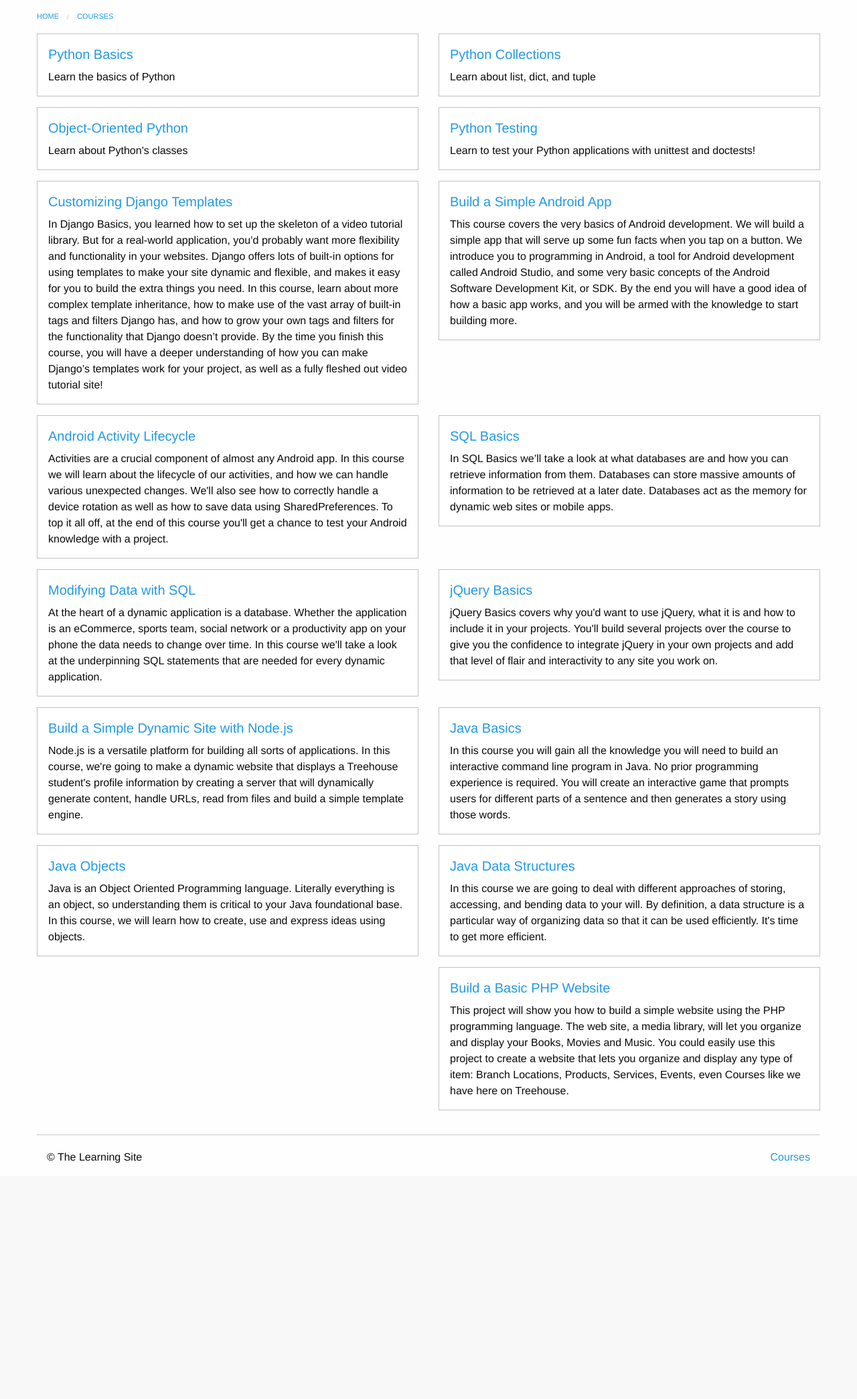
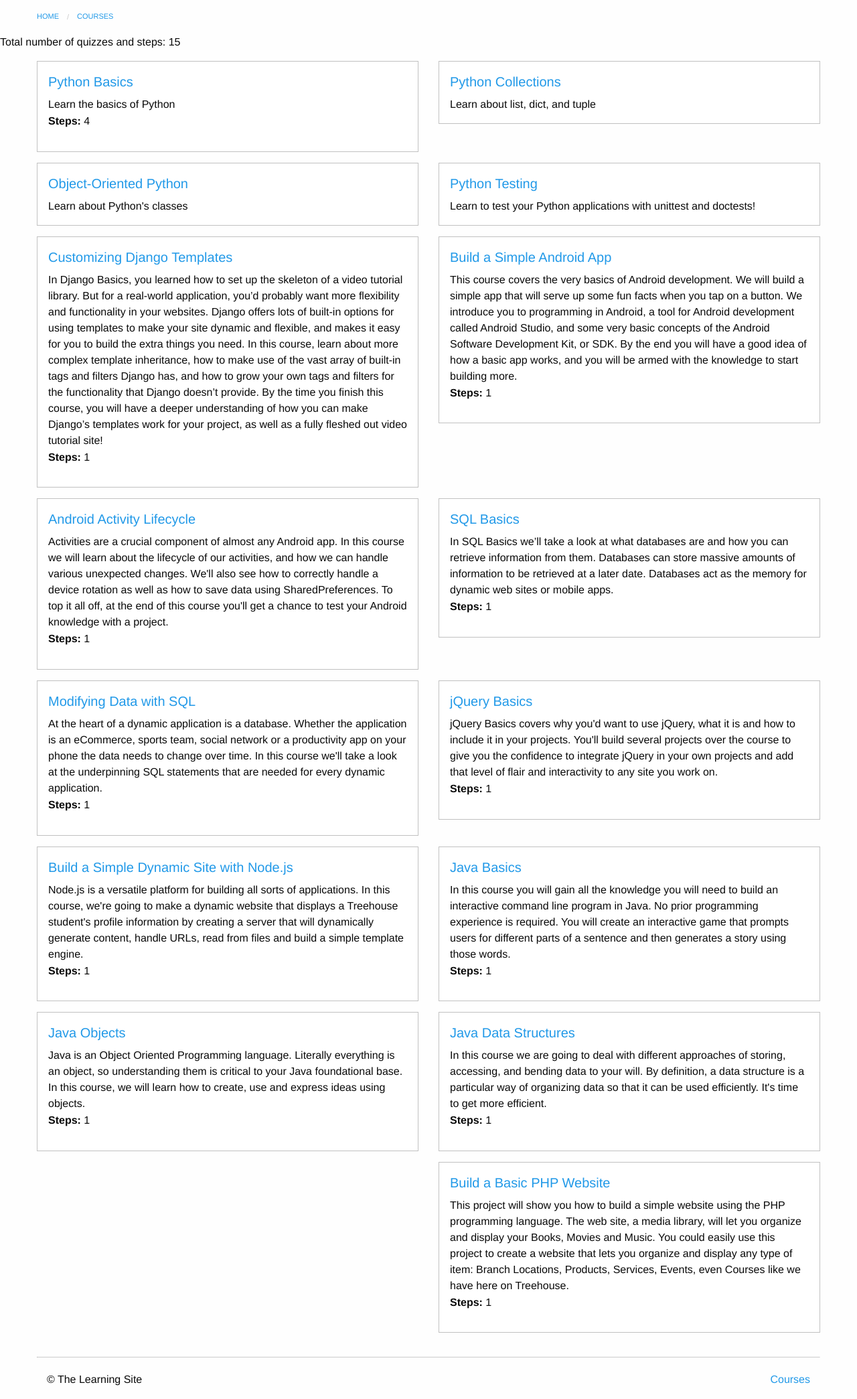
Before and after one commit to jebin007/Django-ORM, a Django app: page /courses/ in a window 1280 px wide. Shown: the part 55-2144 px from the top of the page at 67% size. Before the commit the page ends 1792 px from the top, so only its background shows below. Run offline with Django 3.2, Linux system fonts and the light colour scheme; data comes from the database, SQL or seed files in the repository.

Commit message:
Aggregate and Annotate:
-Sometimes we need to get more information on the QuerySet or on each item in the QuerySet. And if the database can do the work for us, why not let it?

-You can use F() objects in your aggregations and annotations if you need things to be more up-to-date or directly from the database. There are several aggregates available so be sure to look through the documentation to find the ones you need or want to use.

```diff
--- a/learning_site/courses/templates/courses/course_list.html
+++ b/learning_site/courses/templates/courses/course_list.html
@@ -6,6 +6,7 @@
     <div class="row columns">
         {{ block.super }}
     </div>
+    <p>Total number of quizzes and steps: {{ total.total }}</p>
     <div class="row">
         {%  for course in courses %}
             <div class="small-6 columns">
@@ -13,6 +14,10 @@
                     <h5><a href="{% url 'courses:detail' pk=course.pk %}">{{ course.title }}</a></h5>
                     <div class="card-copy">
                         {{ course.description }}
+                        {% if course.total_steps %}
+                            <p><strong>Steps: </strong> {{ course.total_steps }}</p>
+                        {% endif %}
+
                     </div>
                 </div>
             </div>
--- a/learning_site/courses/views.py
+++ b/learning_site/courses/views.py
@@ -4,15 +4,17 @@ from django.contrib import messages
 from django.contrib.auth.decorators import login_required
 from django.http import HttpResponseRedirect
 from django.shortcuts import get_object_or_404, render
-from django.db.models import Q
+from django.db.models import Q, Count, Sum
 
 from . import forms
 from . import models
 
 
 def course_list(request):
-    courses = models.Course.objects.filter(published=True)
-    return render(request, 'courses/course_list.html', {'courses': courses})
+    courses = models.Course.objects.filter(published=True).\
+        annotate(total_steps=Count('text', distinct=True) + Count('quiz', distinct=True))
+    total = courses.aggregate(total=Sum('total_steps'))
+    return render(request, 'courses/course_list.html', {'courses': courses, 'total': total})
 
 
 def course_detail(request, pk):
```
